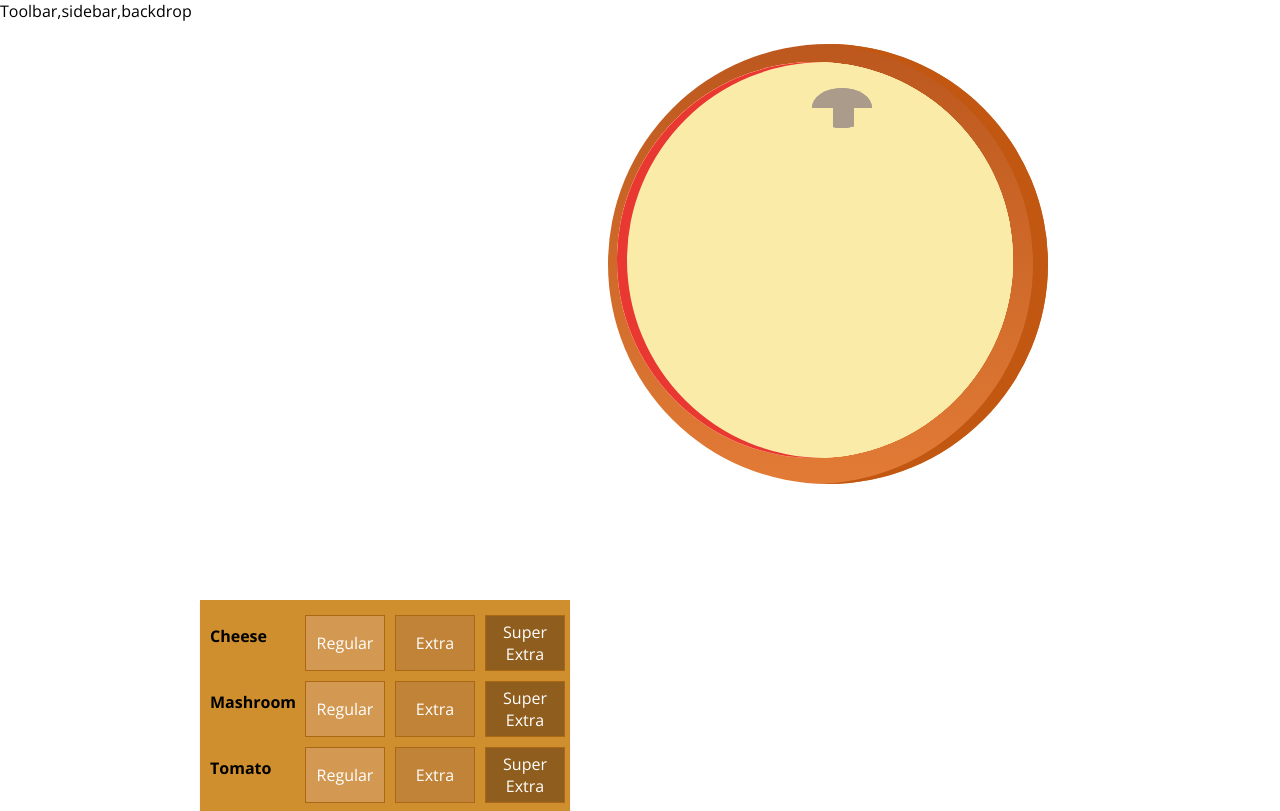
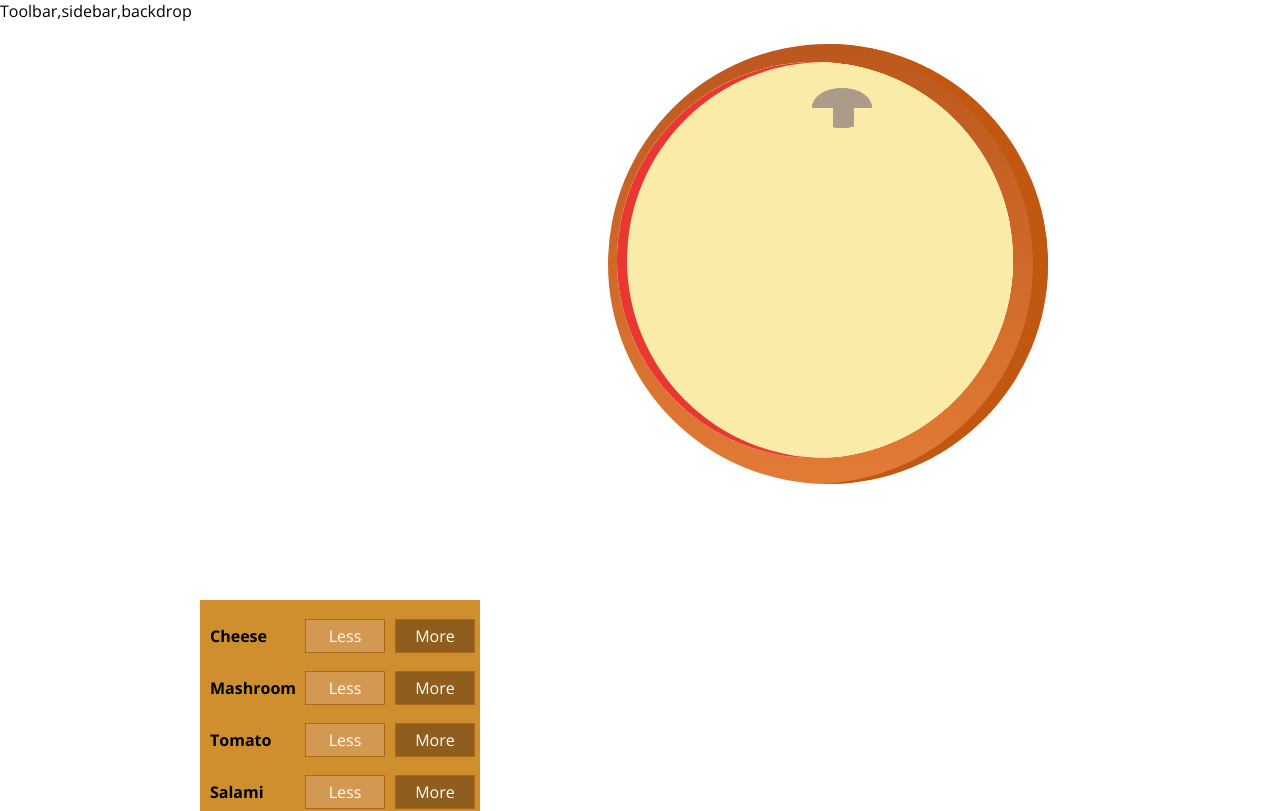
Before and after one commit to maahboss/pizza3, a React app: page / in a window 1280 px wide. Shown: the top 811 px of the page. Built offline with nearby package versions, Linux system fonts and the light colour scheme.

Commit message:
Redo Controls

```diff
--- a/src/components/Pizza/BuildControls/BuildControl/BuildControl.css
+++ b/src/components/Pizza/BuildControls/BuildControl/BuildControl.css
@@ -1,9 +1,8 @@
 .BuildControl {
     display: flex;
     justify-content: space-between;
-
+    align-items: center;
     margin: 5px 0;
-    width:100%;
 }
 
 .BuildControl button {
@@ -36,17 +35,12 @@
     width: 80px;
 }
 
-.BuildControl .regular {
+.BuildControl .Less {
     background-color: #D39952;
     color: white;
 }
 
-.BuildControl .extra {
-    background-color: rgb(192, 131, 56);
-    color: white;
-}
-
-.BuildControl .superextra {
+.BuildControl .More {
     background-color: #8F5E1E;
     color: white;
 }
--- a/src/components/Pizza/BuildControls/BuildControl/BuildControl.js
+++ b/src/components/Pizza/BuildControls/BuildControl/BuildControl.js
@@ -5,9 +5,8 @@ import classes from './BuildControl.css'
 const buildControl = (props) => (
     <div className={classes.BuildControl}>
         <div className={classes.Label}>{props.label}</div>
-        <button className={classes.regular} onClick={props.added}>Regular</button>
-        <button className={classes.extra}>Extra</button>
-        <button className={classes.superextra} >Super Extra</button>
+        <button className={classes.Less}>Less</button>
+        <button className={classes.More} onClick={props.added}>More</button>
     </div>
 );
 
--- a/src/components/Pizza/Pizza.js
+++ b/src/components/Pizza/Pizza.js
@@ -10,7 +10,7 @@ const pizza = (props) => {
         .map(igKey => {
             return [...Array(props.ingredents[igKey])].map((_, i) => {
             return (
-            <PizzaIngredent key={igKey + i} type={igKey} /> );
+            <PizzaIngredent key={igKey + i} type={igKey} indx={props.ingredents[igKey]} /> );
 
             });
         })
--- a/src/components/Pizza/PizzaIngredent/PizzaIngredent.js
+++ b/src/components/Pizza/PizzaIngredent/PizzaIngredent.js
@@ -19,8 +19,7 @@ class PizzaIngredent extends Component {
 
                 );
 
-
-
+                   console.log(this.props.indx);
 
                 break;
 
@@ -28,6 +27,7 @@ class PizzaIngredent extends Component {
                     ingredent = (
                             <div className={classes.mash1}></div>
                     );
+                    console.log(this.props.indx);
                 break;
 
                 case ('tom') :
```
